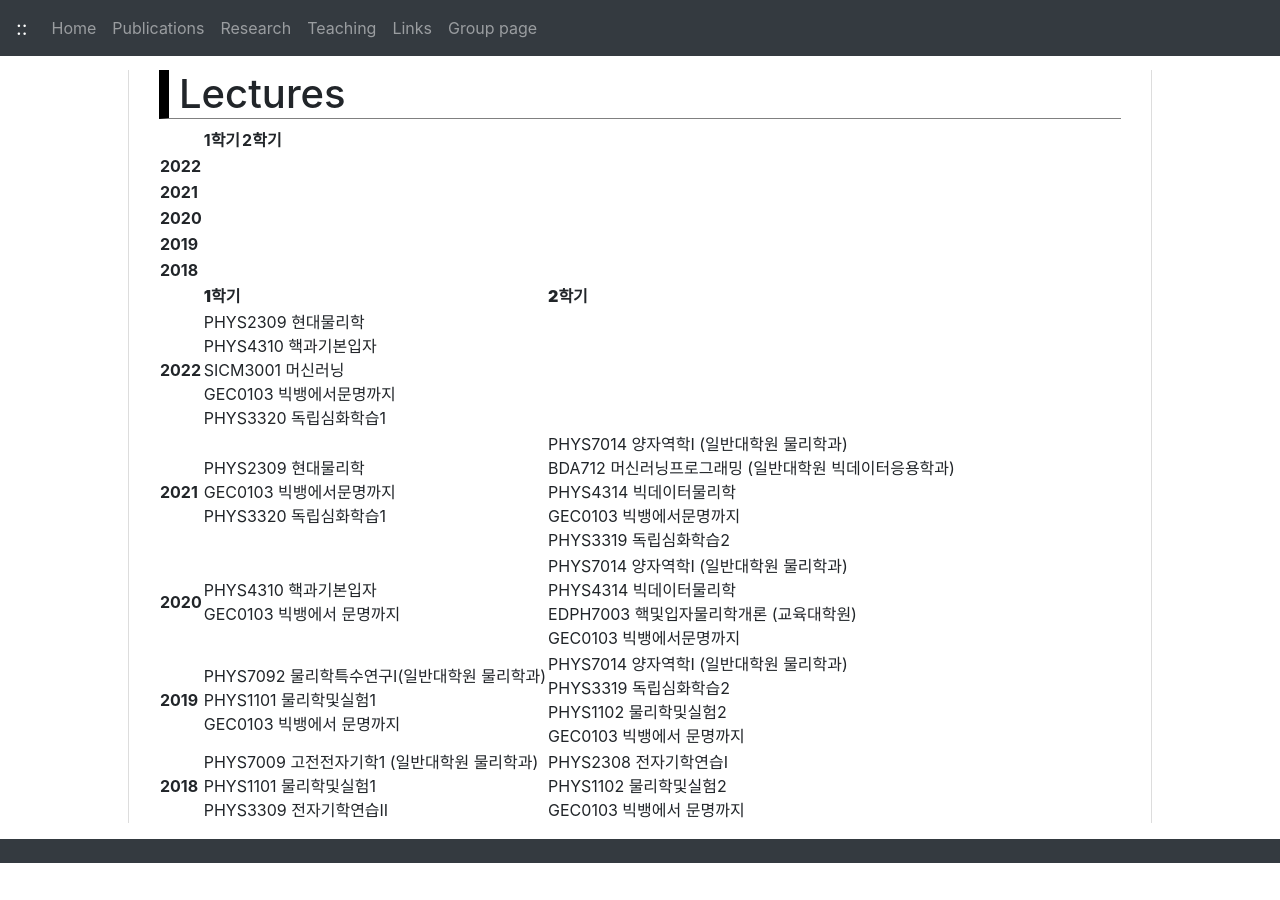
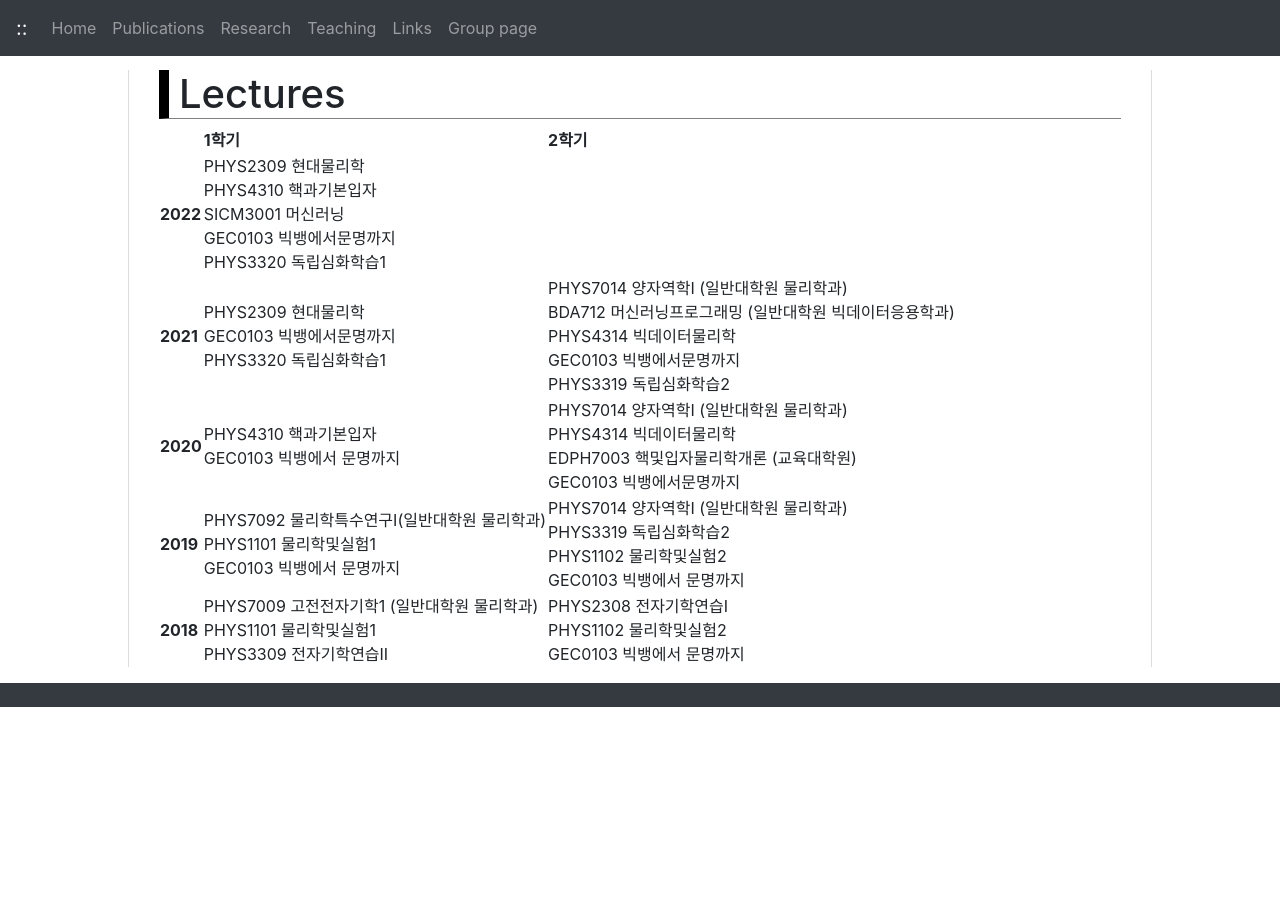
Before and after one commit to jhgoh/jhgoh.github.io, a Jekyll site: the page built from Teaching.md, in a window 1280 px wide. Built offline with Jekyll 4.4.1, drawn with Linux system fonts in a browser that asks for light colours; nearby versions of some CDN libraries; our own code applies the rules of GitHub Pages for plain Markdown files.

Commit message:
Update Teaching.md

```diff
--- a/Teaching.md
+++ b/Teaching.md
@@ -2,17 +2,9 @@
 
 <table>
   <tr><td></td><th>1학기</th><th>2학기</th></tr>
-  <tr><th>2022</th><td></td><td></td></tr>
-  <tr><th>2021</th><td></td><td></td></tr>
-  <tr><th>2020</th><td></td><td></td></tr>
-  <tr><th>2019</th><td></td><td></td></tr>
-  <tr><th>2018</th><td></td><td></td></tr>
+  <tr><th>2022</th><td>PHYS2309 현대물리학<br/>PHYS4310 핵과기본입자<br/>SICM3001 머신러닝<br/>GEC0103 빅뱅에서문명까지<br/>PHYS3320 독립심화학습1</td><td></td></tr>
+  <tr><th>2021</th><td>PHYS2309 현대물리학<br/>GEC0103 빅뱅에서문명까지<br/>PHYS3320 독립심화학습1</td><td>PHYS7014 양자역학I (일반대학원 물리학과)<br/>BDA712 머신러닝프로그래밍 (일반대학원 빅데이터응용학과)<br/>PHYS4314 빅데이터물리학<br/>GEC0103 빅뱅에서문명까지<br/>PHYS3319 독립심화학습2</td></tr>
+  <tr><th>2020</th><td>PHYS4310 핵과기본입자<br/>GEC0103 빅뱅에서 문명까지</td><td>PHYS7014 양자역학I (일반대학원 물리학과)<br/>PHYS4314 빅데이터물리학<br/>EDPH7003 핵및입자물리학개론 (교육대학원)<br/>GEC0103 빅뱅에서문명까지</td></tr>
+  <tr><th>2019</th><td>PHYS7092 물리학특수연구Ⅰ(일반대학원 물리학과)<br/>PHYS1101 물리학및실험1<br/>GEC0103 빅뱅에서 문명까지</td><td>PHYS7014 양자역학I (일반대학원 물리학과)<br/>PHYS3319 독립심화학습2<br/>PHYS1102 물리학및실험2<br/>GEC0103 빅뱅에서 문명까지</td></tr>
+  <tr><th>2018</th><td>PHYS7009 고전전자기학1 (일반대학원 물리학과)<br/>PHYS1101 물리학및실험1<br/>PHYS3309 전자기학연습II</td><td>PHYS2308 전자기학연습I<br/>PHYS1102 물리학및실험2<br/>GEC0103 빅뱅에서 문명까지</td></tr>
 </table>
-
-|| **1학기** | **2학기** |
-|---|---|---|
-| **2022** | PHYS2309 현대물리학<br/>PHYS4310 핵과기본입자<br/>SICM3001 머신러닝<br/>GEC0103 빅뱅에서문명까지<br/>PHYS3320 독립심화학습1 |  |
-| **2021** | PHYS2309 현대물리학<br/>GEC0103 빅뱅에서문명까지<br/>PHYS3320 독립심화학습1 | PHYS7014 양자역학I (일반대학원 물리학과)<br/>BDA712 머신러닝프로그래밍 (일반대학원 빅데이터응용학과)<br/>PHYS4314 빅데이터물리학<br/>GEC0103 빅뱅에서문명까지<br/>PHYS3319 독립심화학습2 |
-| **2020** | PHYS4310 핵과기본입자<br/>GEC0103 빅뱅에서 문명까지 | PHYS7014 양자역학I (일반대학원 물리학과)<br/>PHYS4314 빅데이터물리학<br/>EDPH7003 핵및입자물리학개론 (교육대학원)<br/>GEC0103 빅뱅에서문명까지 |
-| **2019** | PHYS7092 물리학특수연구Ⅰ(일반대학원 물리학과)<br/>PHYS1101 물리학및실험1<br/>GEC0103 빅뱅에서 문명까지 | PHYS7014 양자역학I (일반대학원 물리학과)<br/>PHYS3319 독립심화학습2<br/>PHYS1102 물리학및실험2<br/>GEC0103 빅뱅에서 문명까지 |
-| **2018** | PHYS7009 고전전자기학1 (일반대학원 물리학과)<br/>PHYS1101 물리학및실험1<br/>PHYS3309 전자기학연습II | PHYS2308 전자기학연습I<br/>PHYS1102 물리학및실험2<br/>GEC0103 빅뱅에서 문명까지 |
```
